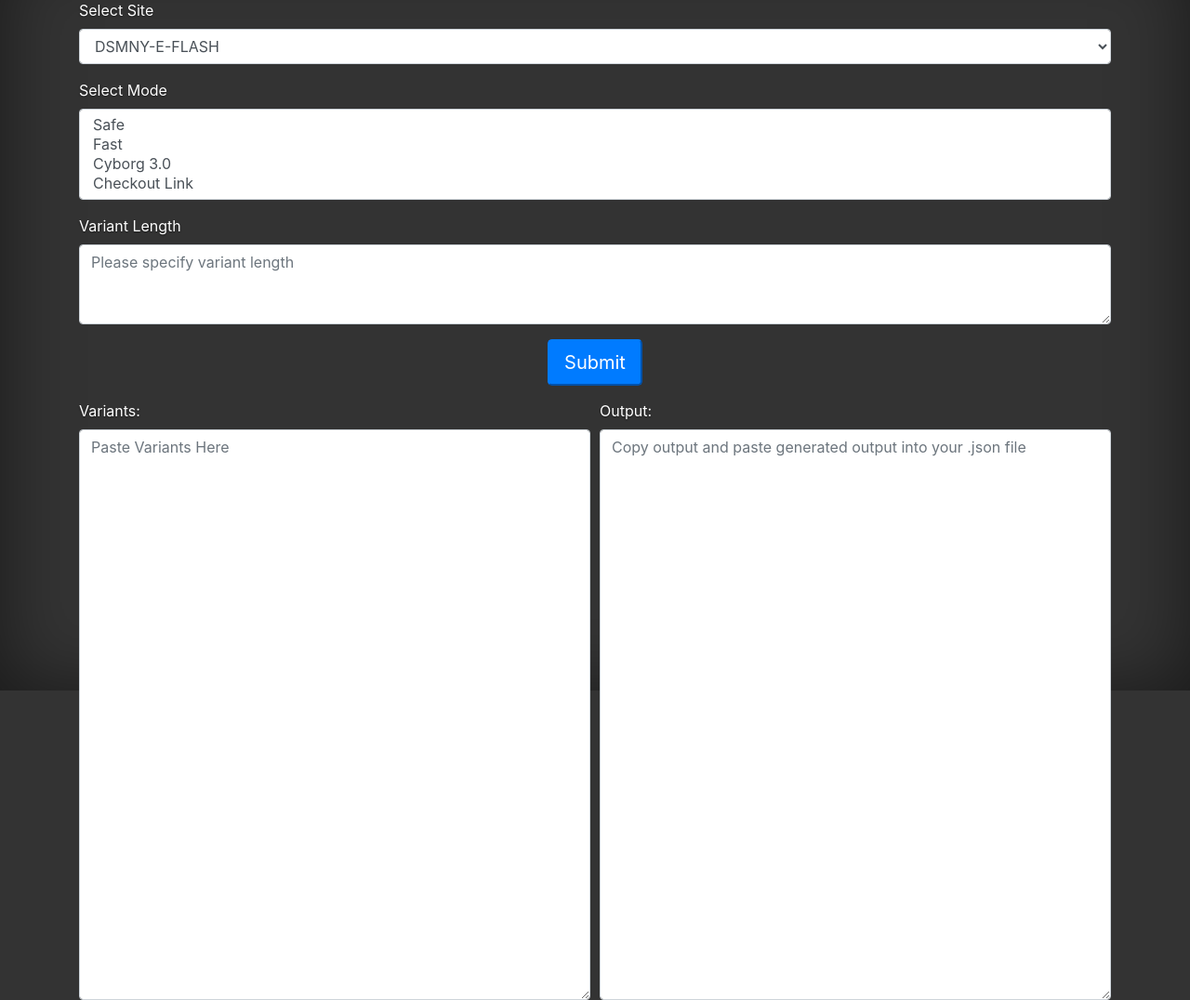
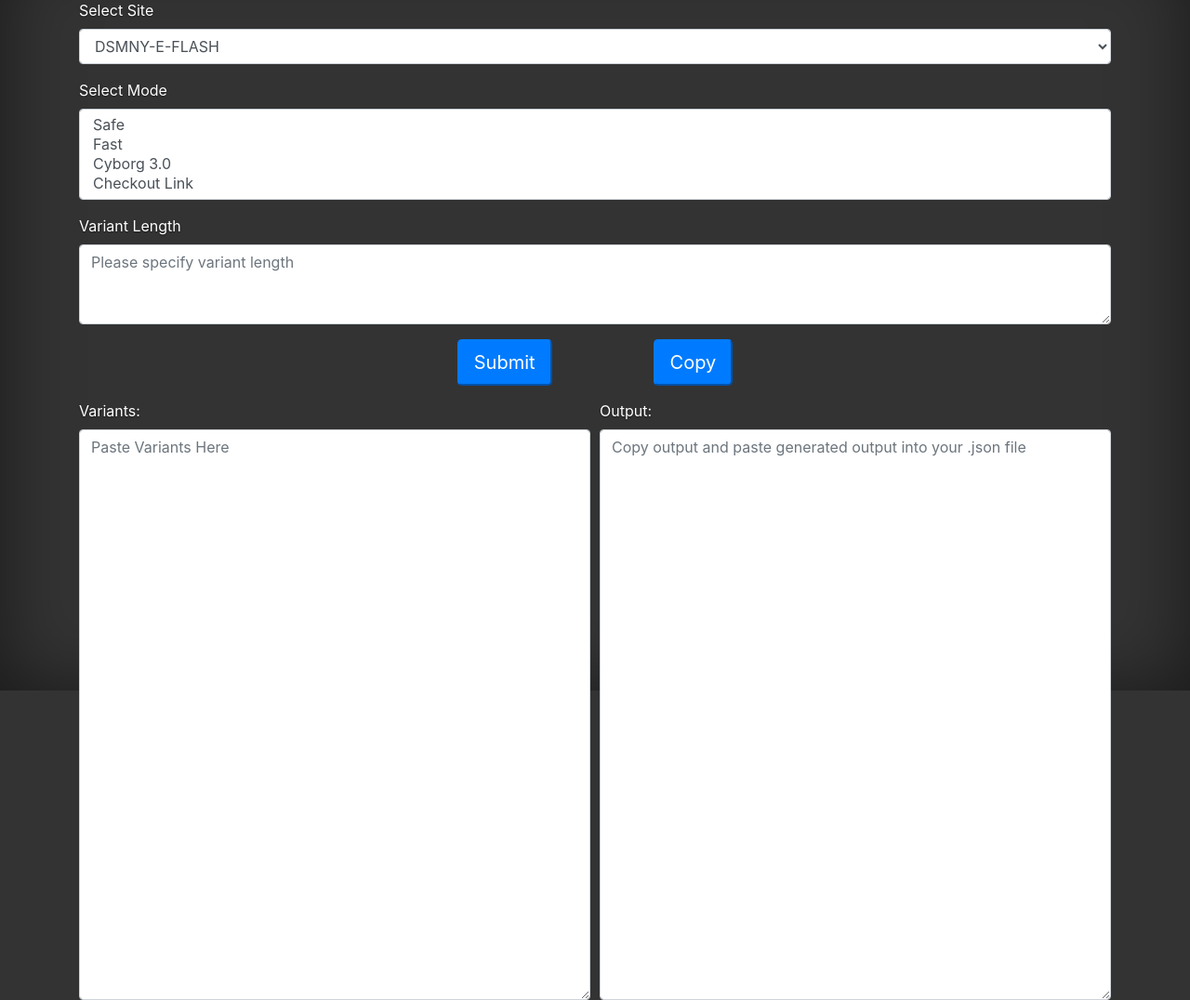
Before and after one commit to cpalka87/taskWizard, a PHP site: page / in a window 1280 px wide. Shown: the part 57-1133 px from the top of the page at 93% size. Run offline with PHP 8.4, Linux system fonts and the light colour scheme; some libraries are stand-ins or nearby versions.

Commit message:
Add copy button to copy value of output text to clipboard

```diff
--- a/index.html
+++ b/index.html
@@ -43,6 +43,8 @@
     </div>
     <div class="button">
       <button type="button" class="btn-lg btn-primary" value="Submit" onclick="validate()">Submit</button>
+      <div class="divider"></div>
+      <button type="button" class="btn-lg btn-primary" onclick="clipBoard()">Copy</button>
     </div>
     <div class="form-row">
       <div class="col">
--- a/lib.js
+++ b/lib.js
@@ -65,3 +65,9 @@ function validate() {
   }
   objCleaner();
 }
+
+function clipBoard() {
+  var output = document.getElementById("output");
+  output.select();
+  document.execCommand("copy");
+}
--- a/stylesheet.css
+++ b/stylesheet.css
@@ -28,6 +28,12 @@ body {
     text-align: center;
 }
 
+.divider {
+    width: 100px;
+    height: auto;
+    display: inline-block;
+}
+
 .form-row {
     margin-top: 15px;
     margin-bottom: 200px;
```
